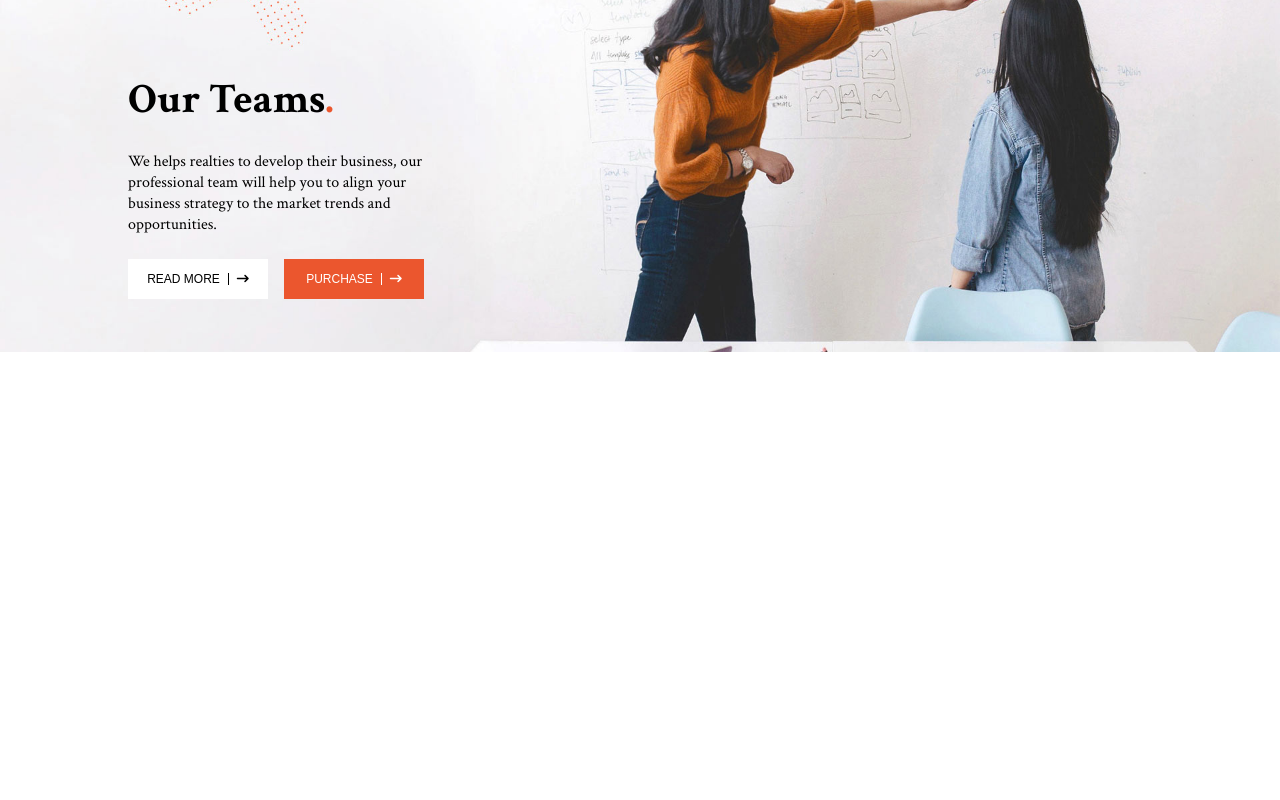
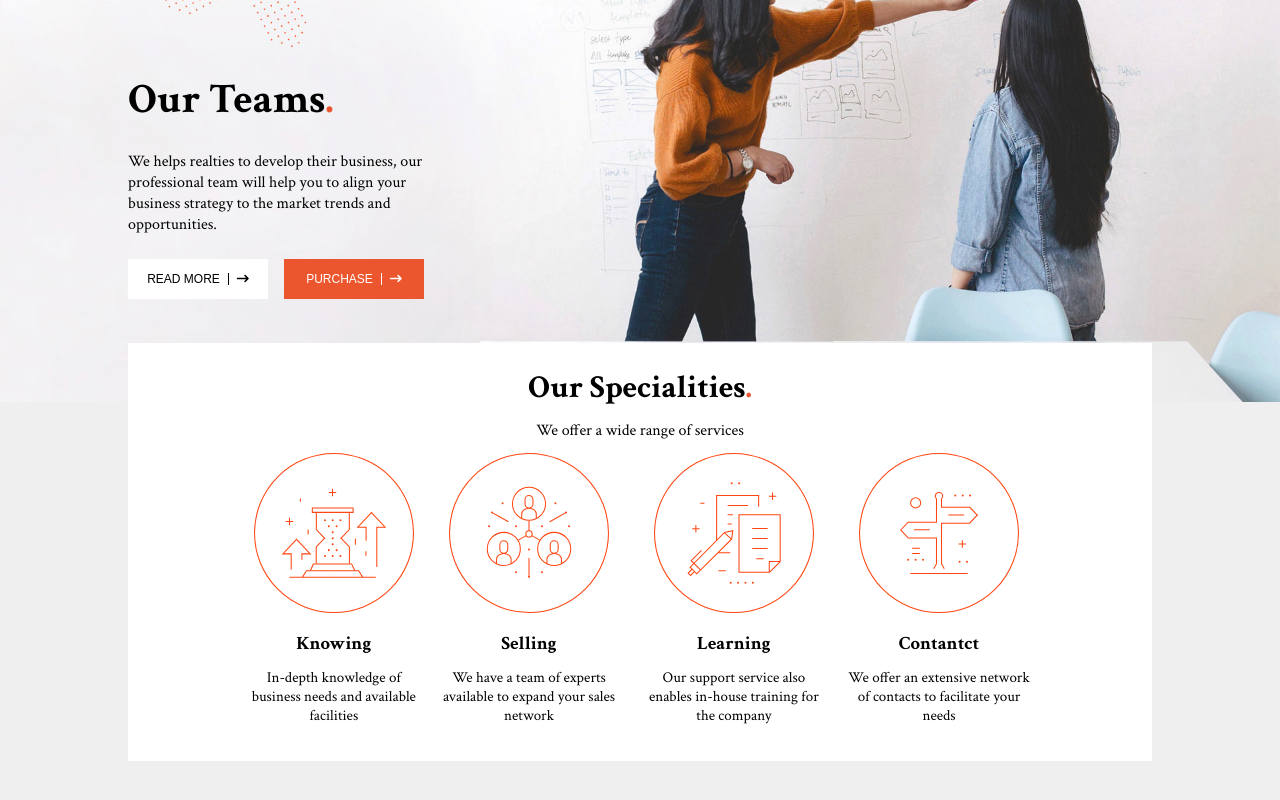
Before and after one commit to PietroDeBianchi/proj-html-vuejs, a Vue app: page / in a window 1280 px wide. Shown: the part 248-1048 px from the top of the page. Before the commit the page ends 800 px from the top, so only its background shows below. Built offline with nearby package versions, Linux system fonts and the light colour scheme.

Commit message:
working on main components

```diff
--- a/src/components/AppHeader.vue
+++ b/src/components/AppHeader.vue
@@ -49,9 +49,11 @@ span {
 
 //HEADER-NAVIGATOR STYLE
 #navigator {
+    z-index: 999;
     position: fixed;
     width: 100vw;
-    padding: 12px 0;
+    padding: 8px 0;
+    background-color: rgba($color: #000000, $alpha: 0.1);
 
     .container {
         @include mixins.d-flex-between;
@@ -81,7 +83,7 @@ span {
 #jumbo {
     background-image: url(../assets/img/rev-slider-main-home-img-03.jpg);
     background-size: cover;
-    height: 600px;
+    height: 650px;
     text-align: start;
 
     .container {
--- a/src/components/AppMain.vue
+++ b/src/components/AppMain.vue
@@ -1,14 +1,21 @@
 <script>
+import AppMainService from './mainComponents/AppMainService.vue';
+
 export default {
     name: "AppMain",
     data() {
         return {
         };
     },
+    components: {
+        AppMainService,
+    }
 }
 </script>
 
-<template></template>
+<template>
+    <AppMainService></AppMainService>
+</template>
 
 <style scoped lang="scss">
 @use "../styles/partials/mixins";
--- /dev/null
+++ b/src/components/mainComponents/AppMainService.vue
@@ -0,0 +1,104 @@
+<script>
+export default {
+    name: 'AppMainService',
+    data() {
+        return {
+            services: [
+                {
+                    image: "/src/assets/svg/svg-0.svg",
+                    title: "Knowing",
+                    text: "In-depth knowledge of business needs and available facilities",
+                },
+                {
+                    image: "/src/assets/svg/svg-1.svg",
+                    title: "Selling",
+                    text: "We have a team of experts available to expand your sales network",
+                },
+                {
+                    image: "/src/assets/svg/svg-2.svg",
+                    title: "Learning",
+                    text: "Our support service also enables in-house training for the company",
+                },
+                {
+                    image: "/src/assets/svg/svg-3.svg",
+                    title: "Contantct",
+                    text: "We offer an extensive network of contacts to facilitate your needs",
+                },
+            ]
+        };
+    },
+}
+</script>
+
+<template>
+    <section>
+        <div class="serviceList">
+            <div class="serviceText">
+                <h2>Our Specialities<span>.</span></h2>
+                <p>We offer a wide range of services</p>
+            </div>
+            <div class="container">
+                <div class="serviceCard" v-for="service in services" :key="index">
+                    <img :src="service.image" :alt="service.title">
+                    <h3>{{ service.title }}</h3>
+                    <p>{{ service.text }}</p>
+                </div>
+            </div>
+        </div>
+    </section>
+</template>
+
+<style scoped lang="scss">
+@use "../../styles/partials/mixins";
+@use "../../styles/partials/variables" as *;
+
+span {
+    color: $orange-first-color;
+}
+
+section {
+    position: relative;
+    height: 500px;
+    background-color: $gray-first-color;
+}
+
+.serviceList {
+    @include mixins.container-margin;
+    background-color: $white-first-color;
+    text-align: center;
+    padding: 24px;
+    position: absolute;
+    left: 50%;
+    top: 30%;
+    transform: translate(-50%, -50%);
+
+    .serviceText {
+        h2 {
+            font-size: 32px;
+            margin-bottom: 12px;
+        }
+
+        p {
+            margin-bottom: 12px;
+        }
+    }
+
+    .container {
+        @include mixins.container-margin;
+        @include mixins.d-flex-between;
+        gap: 20px;
+        padding-bottom: 12px;
+
+        img {
+            min-height: 160px;
+            min-width: 160px;
+            margin-bottom: 12px;
+        }
+
+        p {
+            font-size: 15px;
+            margin-top: 12px;
+        }
+    }
+}
+</style>
--- a/src/styles/partials/_variables.scss
+++ b/src/styles/partials/_variables.scss
@@ -8,7 +8,7 @@ $orange-first-color: #EB562E;
 $orange-second-color: #DC3F57;
 $orange-third-color: #DB3E56;
 // Gray-palette
-$gray-first-color: #CCCCCC;
+$gray-first-color: #f0efef;
 $gray-second-color: #BBBBBB;
 $gray-third-color: #A6A6A6;
 // Black-palette
```
